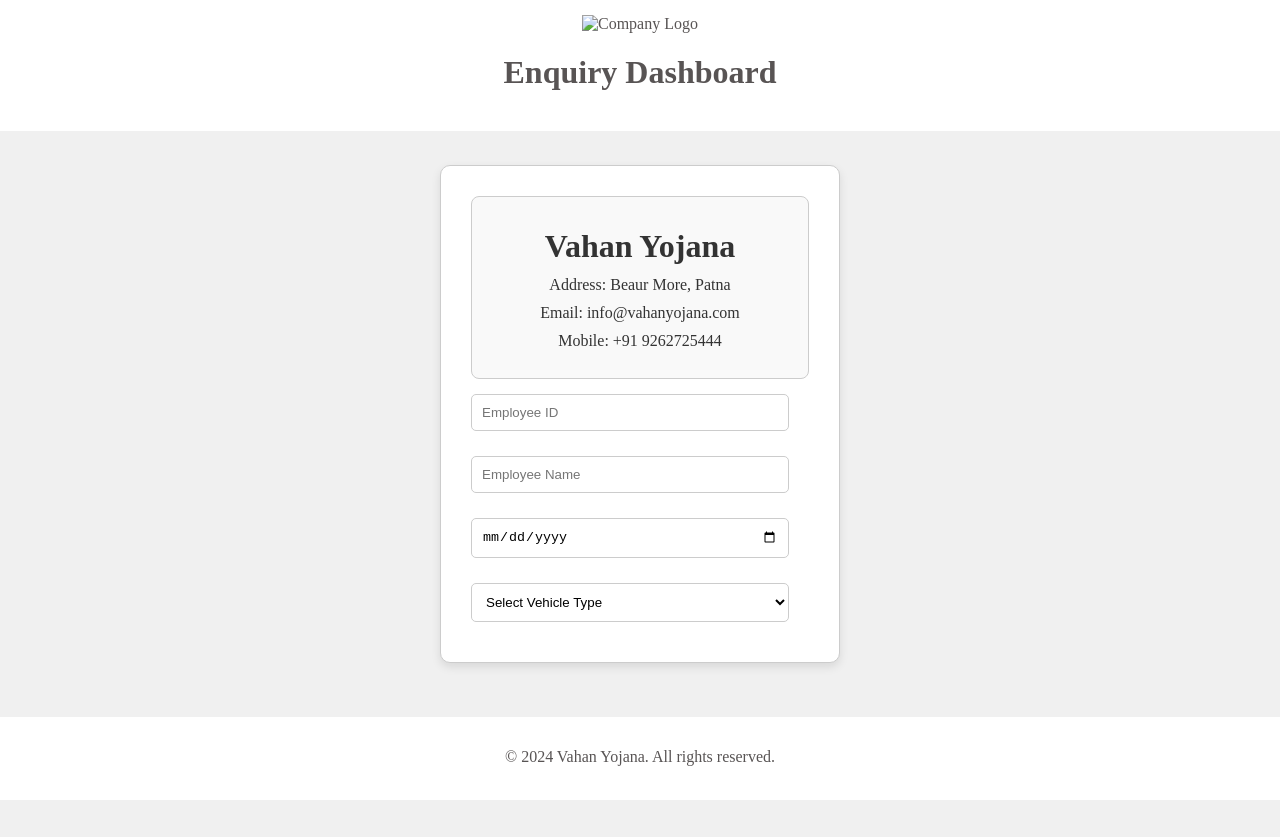
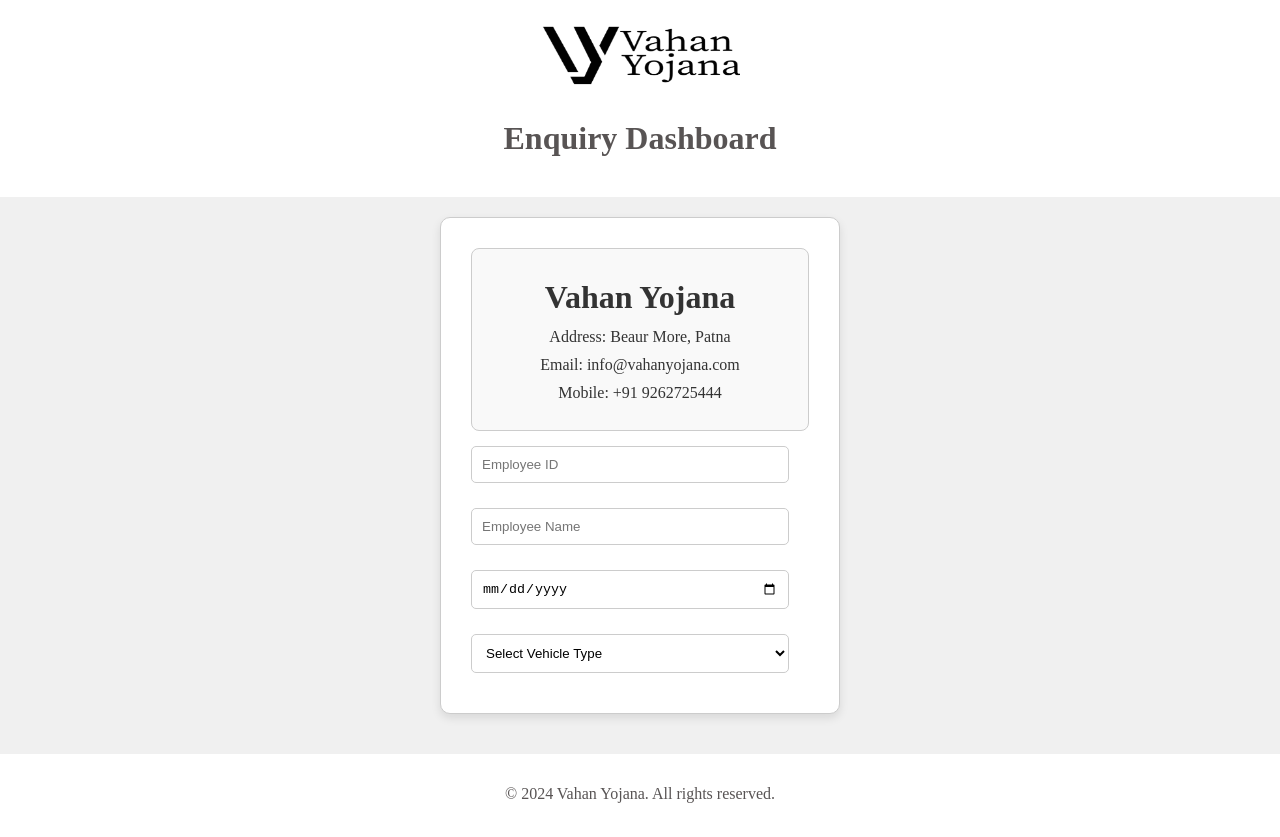
Before and after one commit to VahanYojanaIT/enquirydashboard, a plain HTML site: page indexother.html in a window 1280 px wide. Before the commit the page ends 800 px from the top, so only its background shows below. Drawn offline with Linux system fonts and the light colour scheme.

Commit message:
indexother.html

```diff
--- a/indexother.html
+++ b/indexother.html
@@ -112,7 +112,7 @@
 <body>
 
 <div class="header">
-    <img src="vahan0.jpeg" alt="Company Logo" style="width: 200px; height: 80px;">
+    <img src="vahan.png" alt="Company Logo" style="width: 200px; height: 80px;">
     <h1>Enquiry Dashboard</h1>
 
 </div>
```
